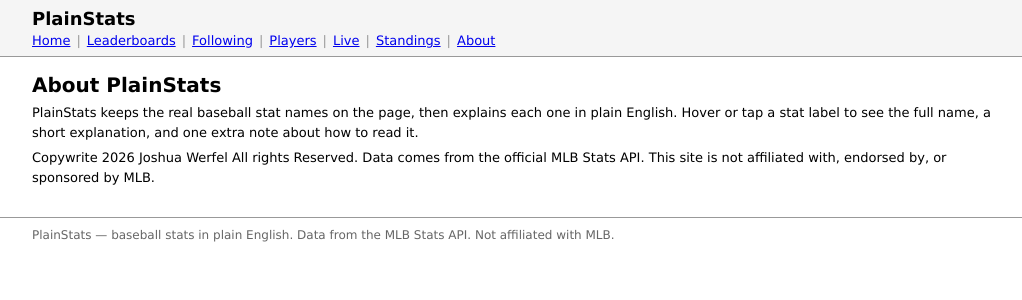
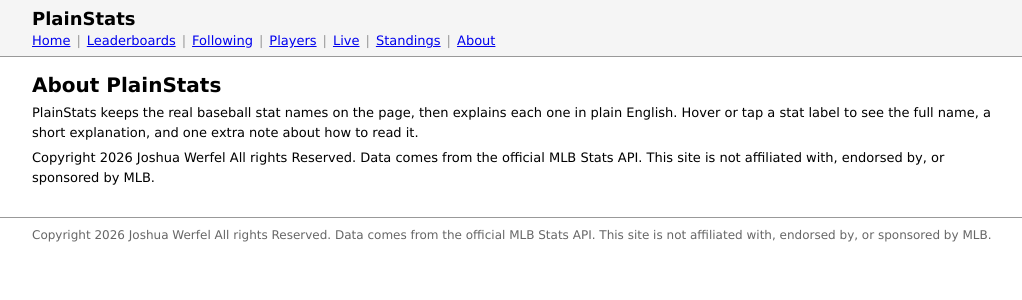
Before and after one commit to jowerfel/PlainStatsBaseball, a Vue app in the folder frontend/: page /about in a window 1280 px wide. Shown: the top 300 px of the page, without its empty margins (120-1142 px from the left). Built offline with nearby package versions, Linux system fonts and the light colour scheme.

Commit message:
What was that doing in the footer

```diff
--- a/frontend/src/App.vue
+++ b/frontend/src/App.vue
@@ -30,8 +30,8 @@ import { RouterLink, RouterView } from 'vue-router'
 
   <footer class="site-footer">
     <div class="page-wrap">
-      PlainStats — baseball stats in plain English. Data from the MLB Stats API.
-      Not affiliated with MLB.
+      Copyright 2026 Joshua Werfel All rights Reserved. Data comes from the official MLB Stats API. This site is not affiliated with, endorsed by,
+    or sponsored by MLB.
     </div>
   </footer>
 </template>
--- a/frontend/src/views/AboutView.vue
+++ b/frontend/src/views/AboutView.vue
@@ -6,7 +6,7 @@
     one extra note about how to read it.
   </p>
   <p>
-    Copywrite 2026 Joshua Werfel All rights Reserved. Data comes from the official MLB Stats API. This site is not affiliated with, endorsed by,
+    Copyright 2026 Joshua Werfel All rights Reserved. Data comes from the official MLB Stats API. This site is not affiliated with, endorsed by,
     or sponsored by MLB.
   </p>
 </template>
```
Also changed, not shown: 1 other file (tests, documents, lock files or other folders).
